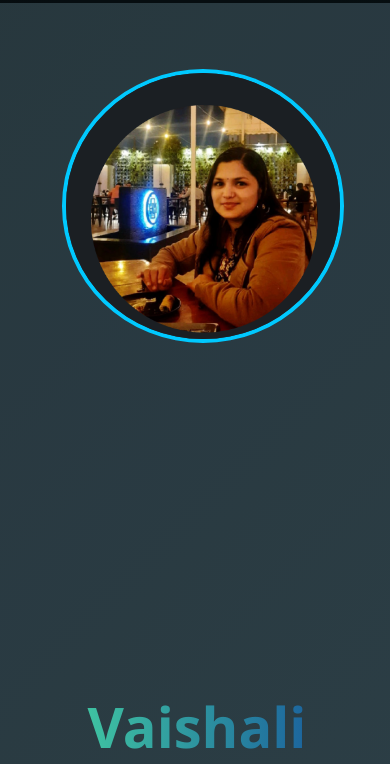
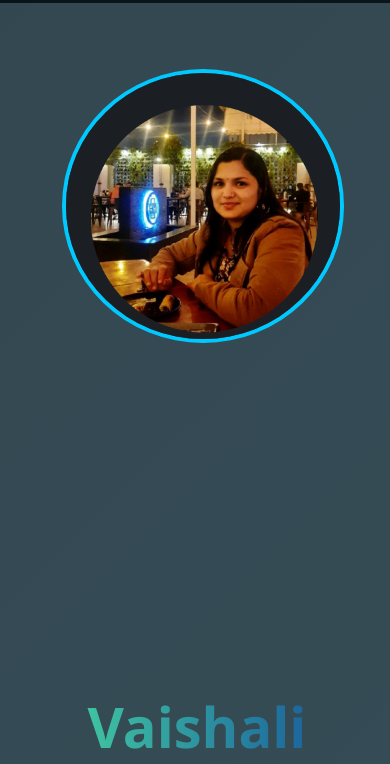
Before and after one commit to VaishaliRajvaidya/My-portfolio, a plain HTML site: page index.html in a window 390 px wide. Shown: the part 80-844 px from the top of the page. Drawn offline with nearby package versions, Linux system fonts and the light colour scheme.

Commit message:
responsive final version

```diff
--- a/style.css
+++ b/style.css
@@ -7,7 +7,7 @@
 }
 
 body {
-  background: linear-gradient(135deg, #0f2027, #2c5364); /* Indigo-Teal Gradient */
+  background: linear-gradient(135deg, #1c323c, #2c5364); /* Indigo-Teal Gradient */
   color: #fff;
   line-height: 1.6;
   scroll-behavior: smooth;
@@ -431,6 +431,7 @@ footer {
     top: 1rem;
   }
   #contact {
+
   min-width: unset;
   display: flex;
   flex-direction: column;
```
